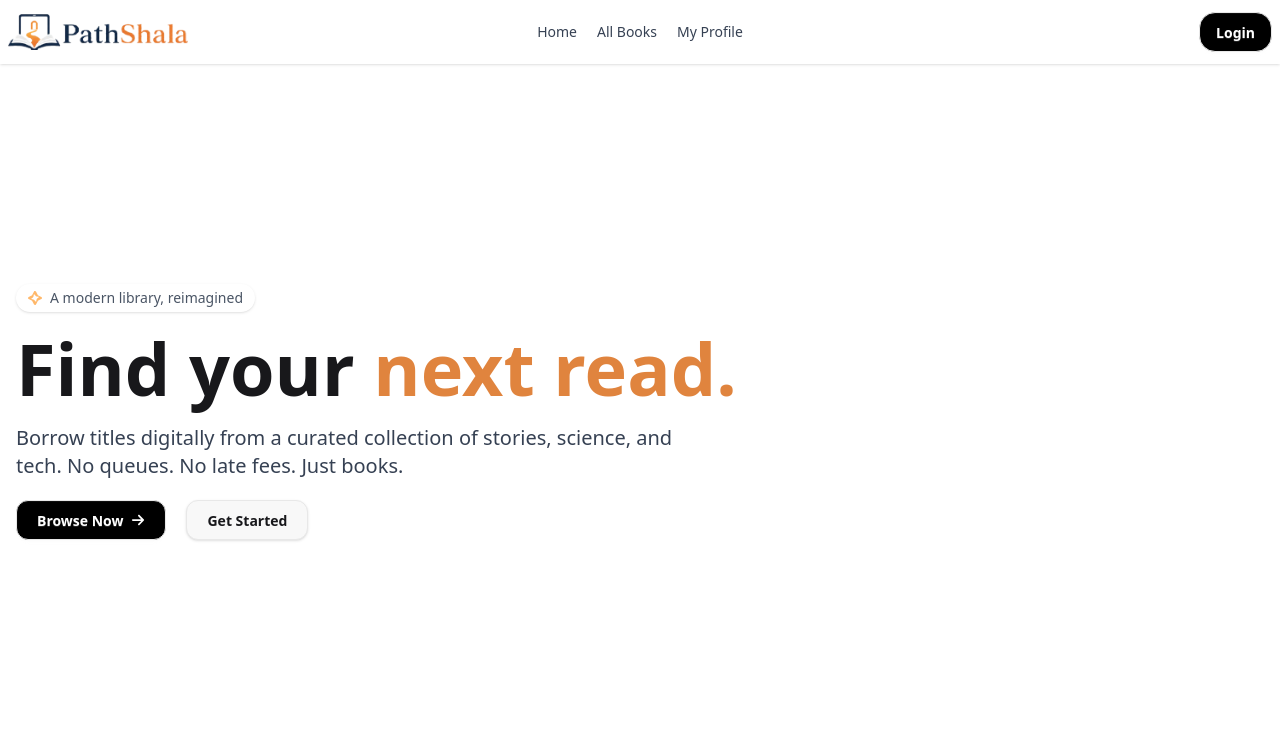
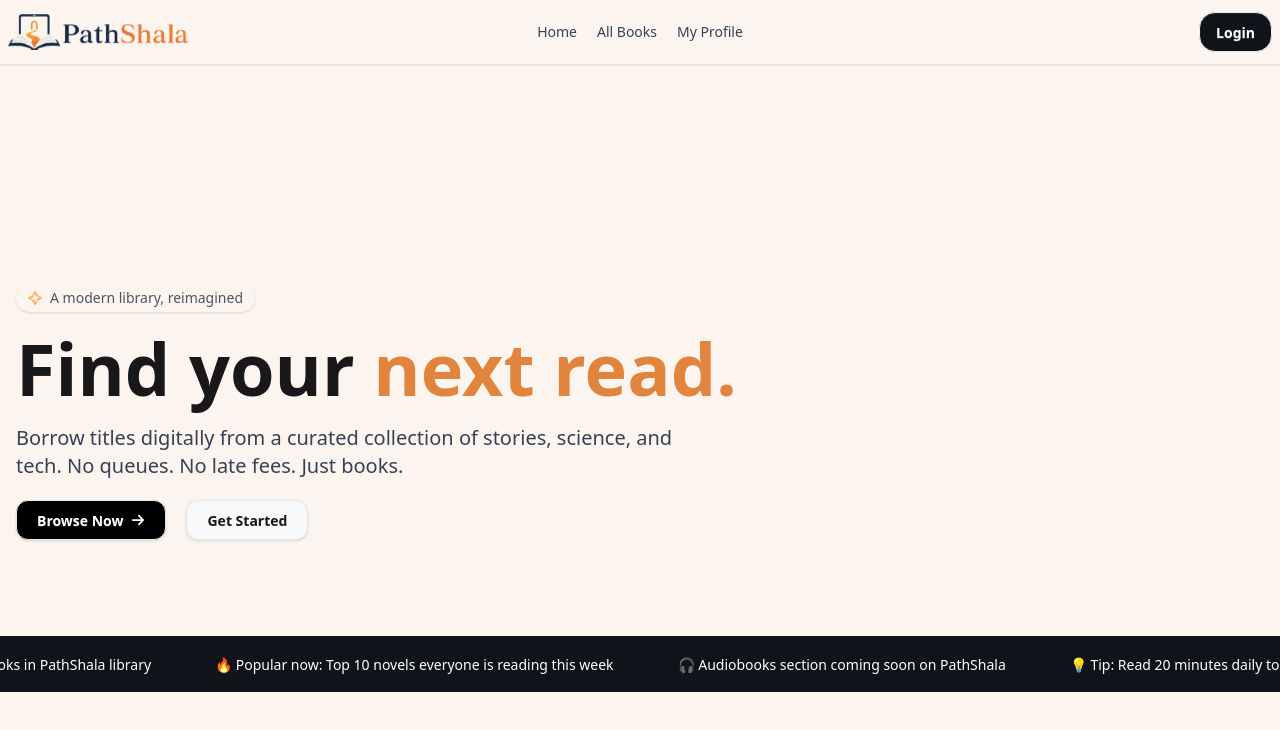
Before and after one commit to Prachurjo-prog/PathShala-Project, a Next.js app: page / in a window 1280 px wide. Shown: the top 730 px of the page. Built offline with nearby package versions, Linux system fonts and the light colour scheme.

Commit message:
react-fast-marque added from json data

```diff
--- a/package.json
+++ b/package.json
@@ -13,6 +13,7 @@
     "next": "16.2.4",
     "react": "19.2.4",
     "react-dom": "19.2.4",
+    "react-fast-marquee": "^1.6.5",
     "react-icons": "^5.6.0"
   },
   "devDependencies": {
--- a/src/Components/Hero/Hero.jsx
+++ b/src/Components/Hero/Hero.jsx
@@ -20,13 +20,13 @@ const Hero = () => {
         </p>
         <div className="flex items-center gap-5">
           <Link href={"/all-books"}>
-            <button className="btn bg-black rounded-xl text-white px-5 flex items-center gap-2">
+            <button className="btn bg-black rounded-xl text-white px-5 flex items-center gap-2 hover:transform hover:scale-105 transition-transform duration-300 shadow-sm">
               Browse Now <FaArrowRight />
             </button>
           </Link>
 
           <Link href={"/login"}>
-            <button className="btn hover:bg-[#E0843E] rounded-xl px-5 shadow-sm">
+            <button className="btn hover:bg-[#E0843E] rounded-xl px-5 shadow-sm hover:transform hover:scale-105 transition-transform duration-300">
               Get Started
             </button>
           </Link>
--- /dev/null
+++ b/src/Components/Hero/ScrollingPage.jsx
@@ -0,0 +1,51 @@
+import Marquee from "react-fast-marquee";
+
+const ScrollingPage = () => {
+  const hotDeals = [
+    {
+      id: 1,
+      text: "📚 New arrivals: Explore trending books in PathShala library",
+    },
+    {
+      id: 2,
+      text: "🔥 Popular now: Top 10 novels everyone is reading this week",
+    },
+    {
+      id: 3,
+      text: "🎧 Audiobooks section coming soon on PathShala",
+    },
+    {
+      id: 4,
+      text: "💡 Tip: Read 20 minutes daily to boost your knowledge",
+    },
+    {
+      id: 5,
+      text: "🚀 Join PathShala and start your reading journey today",
+    },
+    {
+      id: 6,
+      text: "📖 Featured: Best self-development books of 2026",
+    },
+    {
+      id: 7,
+      text: "🌍 Discover books from authors around the world",
+    },
+    {
+      id: 8,
+      text: "✨ New feature: Bookmark your favorite books easily",
+    },
+  ];
+  return (
+    <div className="bg-[#10131a] text-white md:py-4 py-3 md:mt-14 ">
+      <Marquee>
+        {hotDeals.map((deal) => (
+          <span key={deal.id} className="text-sm mx-8">
+            {deal.text}
+          </span>
+        ))}
+      </Marquee>
+    </div>
+  );
+};
+
+export default ScrollingPage;
--- /dev/null
+++ b/src/Components/HomePage/HomePage.jsx
@@ -0,0 +1,18 @@
+import Hero from "../Hero/Hero";
+import ScrollingPage from "../Hero/ScrollingPage";
+import Footer from "../Shared/Footer";
+import NavBar from "../Shared/NavBar";
+
+
+const HomePage = () => {
+    return (
+        <div>
+            <NavBar/>
+            <Hero/>
+            <ScrollingPage/>
+            {/* <Footer/> */}
+        </div>
+    );
+};
+
+export default HomePage;
--- a/src/Components/Shared/NavBar.jsx
+++ b/src/Components/Shared/NavBar.jsx
@@ -58,7 +58,7 @@ const NavBar = () => {
           </ul>
         </div>
         <div className="navbar-end">
-          <Link href={"/login"}><button className="btn rounded-2xl bg-black text-white">Login</button></Link>
+          <Link href={"/login"}><button className="btn rounded-2xl bg-[#10131a] text-white">Login</button></Link>
 
         </div>
       </div>
--- a/src/app/page.js
+++ b/src/app/page.js
@@ -1,16 +1,15 @@
 
-import Hero from "@/Components/Hero/Hero";
-import Footer from "@/Components/Shared/Footer";
-import NavBar from "@/Components/Shared/NavBar";
+
+import HomePage from "@/Components/HomePage/HomePage";
+
 
 
 
 export default function Home() {
   return (
-    <div>
-     <NavBar/>
-     <Hero/>
-     {/* <Footer/> */}
+    <div className="bg-[#FCF5EF] min-h-screen">
+     <HomePage/>
+
     </div>
   );
 }
```
Also changed, not shown: 1 other file (tests, documents, lock files or other folders).
